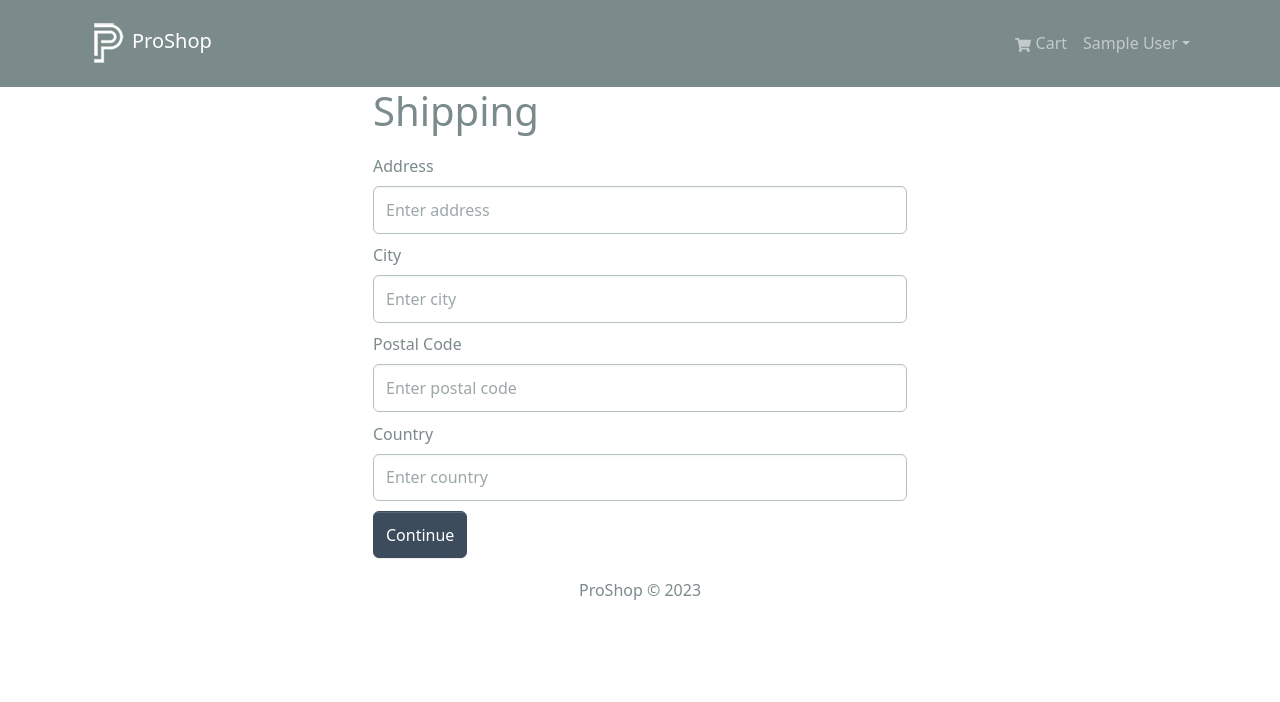
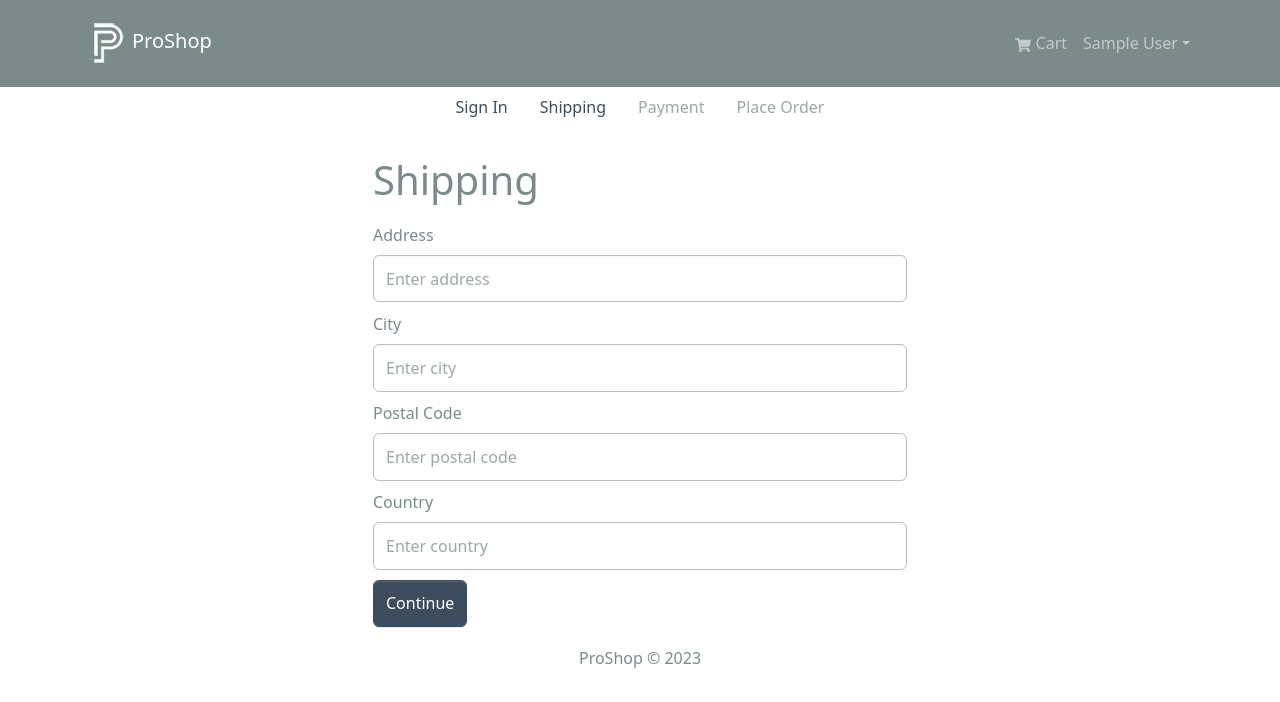
Before and after one commit to Youssefelharouch/ProShop, a React (Create React App) app in the folder frontend/: page /shipping in a window 1280 px wide. Shown: the top 702 px of the page. Built offline with nearby package versions, Linux system fonts and the light colour scheme; sample sign-in values are in the browser's storage.

Commit message:
Checkout steps component

```diff
--- /dev/null
+++ b/frontend/src/components/CheckoutSteps.jsx
@@ -0,0 +1,51 @@
+import React from 'react';
+import { Nav } from 'react-bootstrap';
+import { LinkContainer } from 'react-router-bootstrap';
+
+const CheckoutSteps = ({ step1, step2, step3, step4 }) => {
+  return (
+    <Nav className='justify-content-center mb-4'>
+      <Nav.Item>
+        {step1 ? (
+          <LinkContainer to='/login'>
+            <Nav.Link>Sign In</Nav.Link>
+          </LinkContainer>
+        ) : (
+          <Nav.Link disabled>Sign In</Nav.Link>
+        )}
+      </Nav.Item>
+
+      <Nav.Item>
+        {step2 ? (
+          <LinkContainer to='/shipping'>
+            <Nav.Link>Shipping</Nav.Link>
+          </LinkContainer>
+        ) : (
+          <Nav.Link disabled>Shipping</Nav.Link>
+        )}
+      </Nav.Item>
+
+      <Nav.Item>
+        {step3 ? (
+          <LinkContainer to='/payment'>
+            <Nav.Link>Payment</Nav.Link>
+          </LinkContainer>
+        ) : (
+          <Nav.Link disabled>Payment</Nav.Link>
+        )}
+      </Nav.Item>
+
+      <Nav.Item>
+        {step4 ? (
+          <LinkContainer to='/placeorder'>
+            <Nav.Link>Place Order</Nav.Link>
+          </LinkContainer>
+        ) : (
+          <Nav.Link disabled>Place Order</Nav.Link>
+        )}
+      </Nav.Item>
+    </Nav>
+  );
+};
+
+export default CheckoutSteps;
--- a/frontend/src/screens/ShippingScreen.jsx
+++ b/frontend/src/screens/ShippingScreen.jsx
@@ -4,6 +4,7 @@
 import { useNavigate } from 'react-router-dom';
 import FormContainer from '../components/FormContainer';
 import { saveShippingAddress } from '../slices/carteSlice';
+import CheckoutSteps from '../components/CheckoutSteps';
 
 const ShippingScreen = () => {
   const cart = useSelector((state) => state.cart);
@@ -28,6 +29,7 @@
 
   return (
     <FormContainer>
+        <CheckoutSteps step1 step2 />
       <h1>Shipping</h1>
       <Form onSubmit={submitHandler}>
         <Form.Group className='my-2' controlId='address'>
```
